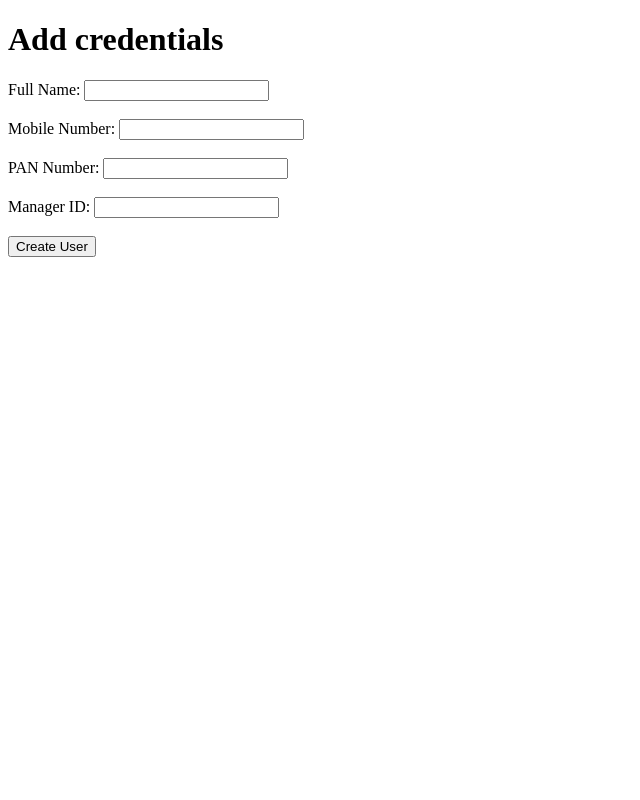
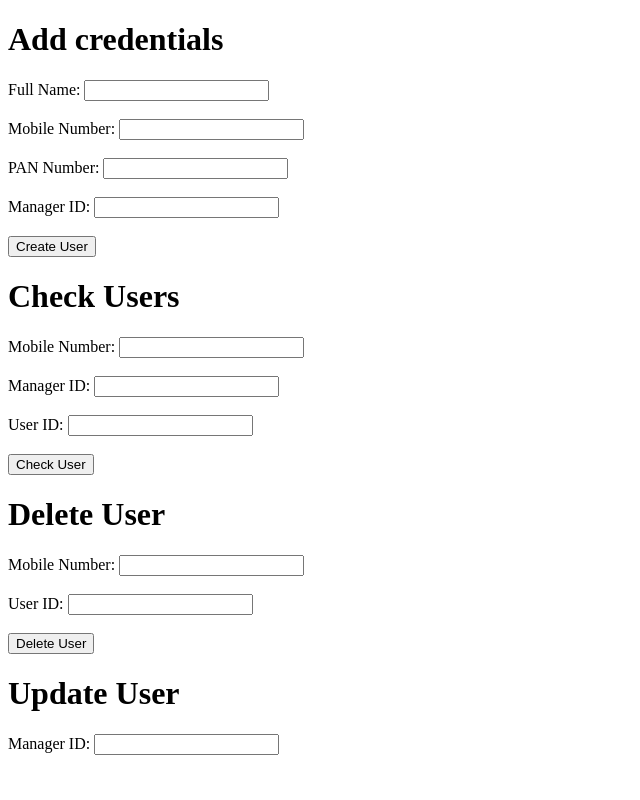
Before and after one commit to Tannic-Paprika/DailyPe, a Flask app: page / in a window 1280 px wide. Shown: the whole page, without its empty margins (0-640 px from the left). Run offline with Flask 3, Linux system fonts and the light colour scheme.

Commit message:
get_users done

```diff
--- a/app.py
+++ b/app.py
@@ -22,6 +22,12 @@ def create_user():
     pan_num = request.form.get('pan_num')
     manager_id = request.form.get('manager_id')
 
+    if manager_id:
+        query= db.collection('manager_credentials')
+        manager_list=query.where('manager_id','==',manager_id).limit(1).stream()
+        if not list(manager_list):
+            return jsonify({'error':'manager not found'}),400
+
     if not all([full_name, mob_num, pan_num]):
         return jsonify({'error': 'Missing required fields'}), 400
 
@@ -30,16 +36,41 @@ def create_user():
     pan_num= pan_num.upper()
 
     user_data = {
+        'user_id': user_id,
+        'manager_id': manager_id,
         'full_name': full_name,
         'mob_num': mob_num,
         'pan_num': pan_num,
-        'manager_id': manager_id,
-        'Created_at': SERVER_TIMESTAMP
+        'created_at': SERVER_TIMESTAMP,
+        'updated_at': SERVER_TIMESTAMP,
+        'is_active': True
     }
 
     db.collection('user_credentials').document(user_id).set(user_data)
     return jsonify({'message': 'User created successfully','user_id':user_id}), 201
 
+@app.route('/get_user',methods=['POST'])
+def get_user():
+    mob =  request.form.get('mob_num')
+    user_id= request.form.get('user_id')
+    manager_id= request.form.get('manager_id')
+
+    query= db.collection('user_credentials')
+
+    if mob:
+        query = query.where('mob_num','==',mob)
+    if user_id:
+        query = query.where('user_id','==',user_id)
+    if manager_id:
+        query = query.where('manager_id','==',manager_id)
+
+    user_docs = query.stream()
+    users=[]
+    for q in user_docs:
+        user_data= q.to_dict()
+        users.append(user_data)
+
+    return jsonify({'users':users})
 
 
 if __name__ == '__main__':
--- a/templates/create_user.html
+++ b/templates/create_user.html
@@ -23,5 +23,35 @@
 
         <button type="submit">Create User</button>
     </form>
+    <h1>Check Users</h1>
+    <form action="/get_user" method="POST">
+        <label for="mob_num">Mobile Number:</label>
+        <input type="text" id="mob_num" name="mob_num"><br><br>
+
+        <label for="manager_id">Manager ID:</label>
+        <input type="text" id="manager_id" name="manager_id"><br><br>
+
+        <label for="user_id">User ID:</label>
+        <input type="text" id="user_id" name="user_id"><br><br>
+
+        <button type="submit">Check User</button>
+    </form>
+    <h1>Delete User</h1>
+    <form action="delete_user" method="POST">
+        <label for="mob_num">Mobile Number:</label>
+        <input type="text" id="mob_num" name="mob_num"><br><br>
+
+        <label for="user_id">User ID:</label>
+        <input type="text" id="user_id" name="user_id"><br><br>
+
+        <button type="submit">Delete User</button>
+    </form>
+    <h1>Update User</h1>
+    <form action="update_user" method="POST">
+        <label for="manager_id">Manager ID:</label>
+        <input type="text" id="manager_id" name="manager_id"><br><br>
+
+
+
 </body>
 </html>
```
